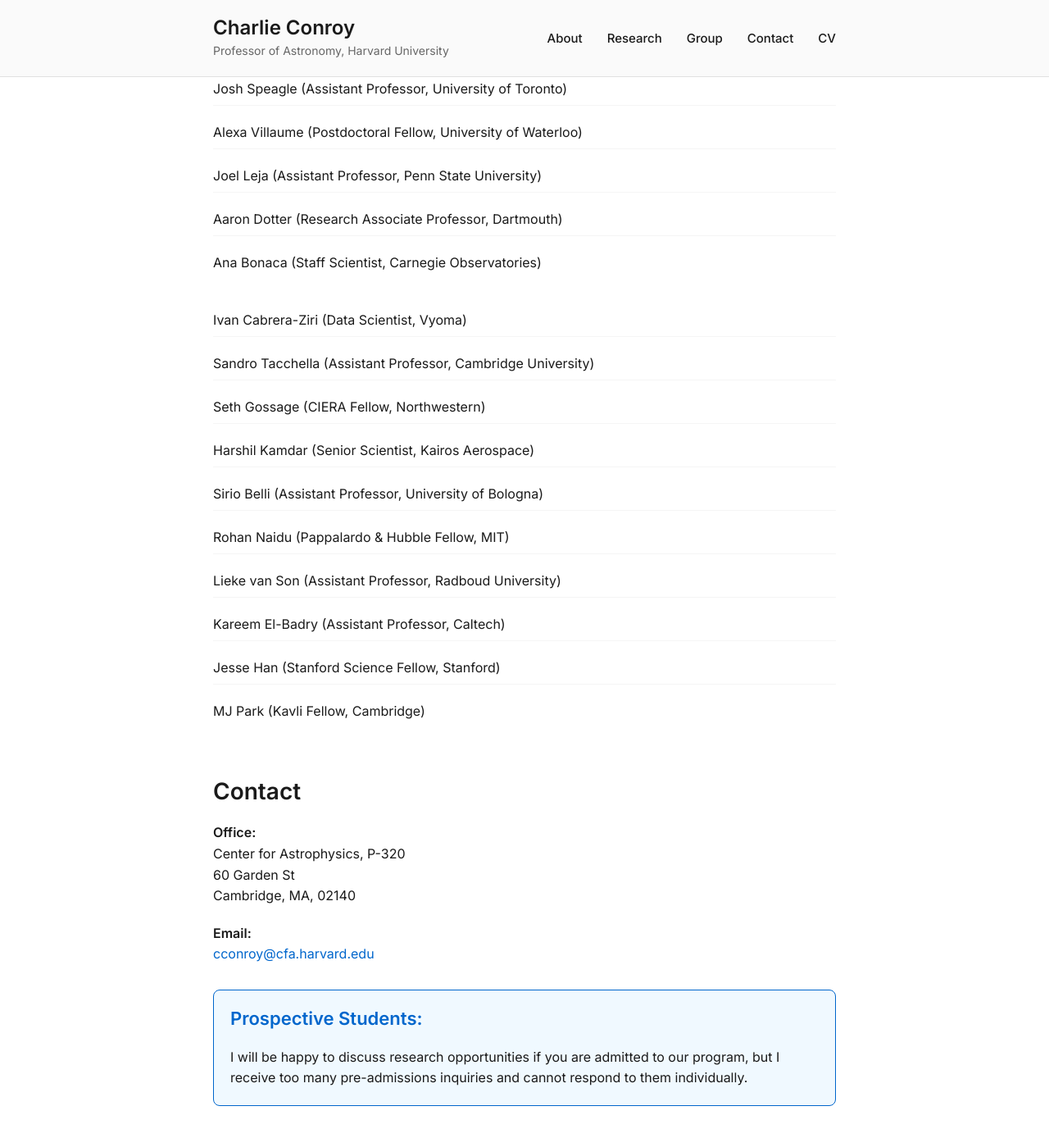
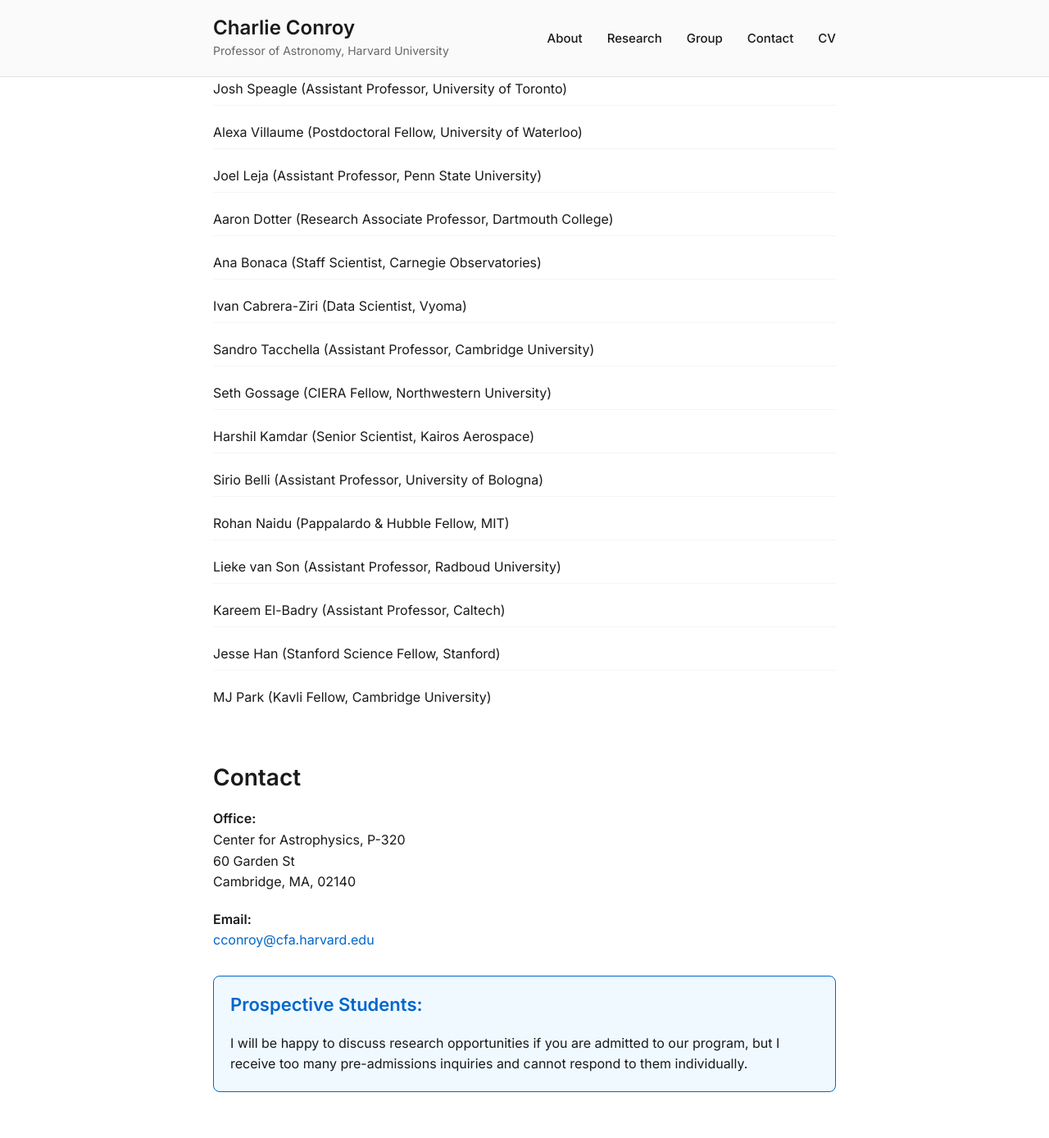
Before and after one commit to cconroy20/cconroy20.github.io, a Jekyll site: the page index.html, which Jekyll copies as it is, in a window 1280 px wide and 1400 px high, scrolled down 1947 px. Shown: the top 1388 px of the window at 82% size. Built offline with Jekyll 4.4.1, drawn with Linux system fonts in a browser that asks for light colours.

Commit message:
Update index.html

```diff
--- a/index.html
+++ b/index.html
@@ -88,6 +88,24 @@
 }
 
 .group-member li:last-child {
+    border-bottom: none;
+    margin-bottom: 0;
+}
+
+.group-member2 ul {
+    list-style: none;
+    padding: 0;
+    margin: 0;
+}
+
+.group-member2 li {
+    margin-bottom: 12px;
+    padding: 8px 0;
+    line-height: 1.5;
+    border-bottom: none;
+}
+
+.group-member2 li:last-child {
     border-bottom: none;
     margin-bottom: 0;
 }
@@ -364,23 +382,18 @@
                 <li>Josh Speagle (Assistant Professor, University of Toronto)</li>
                 <li>Alexa Villaume (Postdoctoral Fellow, University of Waterloo)</li>
                 <li>Joel Leja (Assistant Professor, Penn State University)</li>
-                <li>Aaron Dotter (Research Associate Professor, Dartmouth)</li>
+                <li>Aaron Dotter (Research Associate Professor, Dartmouth College)</li>
                 <li>Ana Bonaca (Staff Scientist, Carnegie Observatories)</li>
-            </ul>
-        </div>
-
-        <div class="group-member">
-            <ul>
                 <li>Ivan Cabrera-Ziri (Data Scientist, Vyoma)</li>
                 <li>Sandro Tacchella (Assistant Professor, Cambridge University)</li>
-                <li>Seth Gossage (CIERA Fellow, Northwestern)</li>
+                <li>Seth Gossage (CIERA Fellow, Northwestern University)</li>
                 <li>Harshil Kamdar (Senior Scientist, Kairos Aerospace)</li>
                 <li>Sirio Belli (Assistant Professor, University of Bologna)</li>
                 <li>Rohan Naidu (Pappalardo & Hubble Fellow, MIT)</li>
                 <li>Lieke van Son (Assistant Professor, Radboud University)</li>
                 <li>Kareem El-Badry (Assistant Professor, Caltech)</li>
                 <li>Jesse Han (Stanford Science Fellow, Stanford)</li>
-                <li>MJ Park (Kavli Fellow, Cambridge)</li>
+                <li>MJ Park (Kavli Fellow, Cambridge University)</li>
             </ul>
         </div>
     </div>
```
